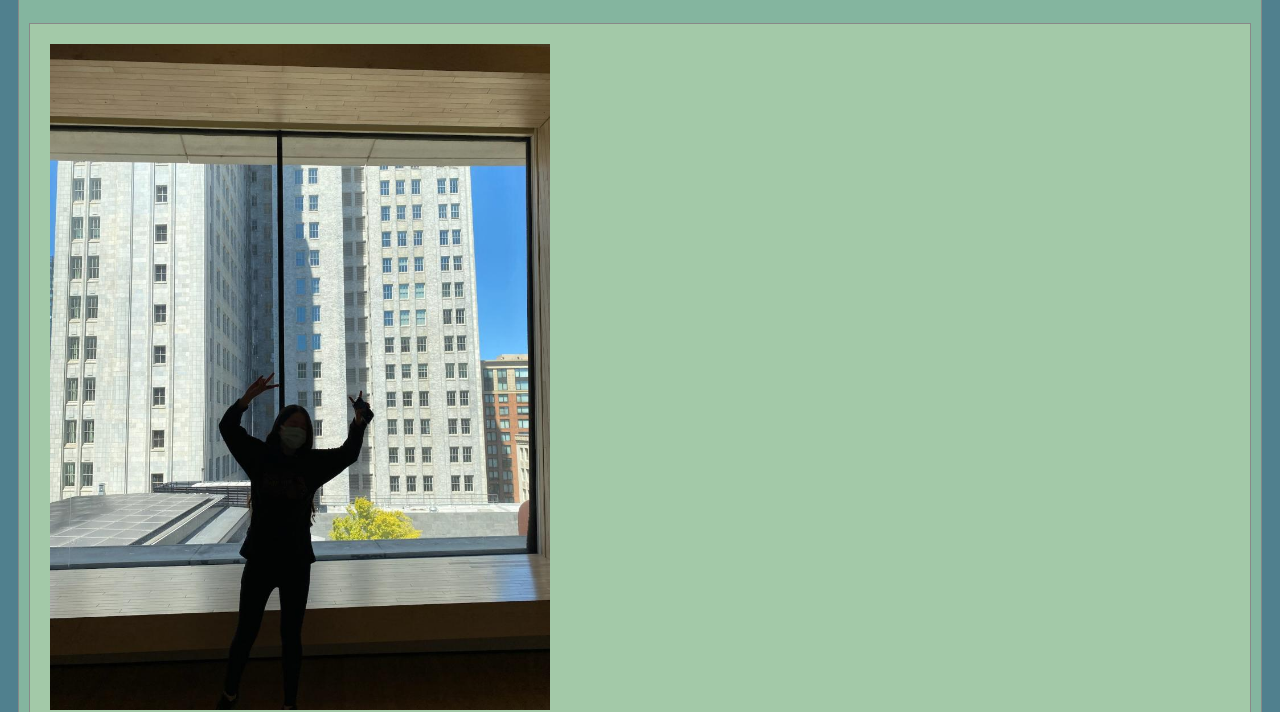
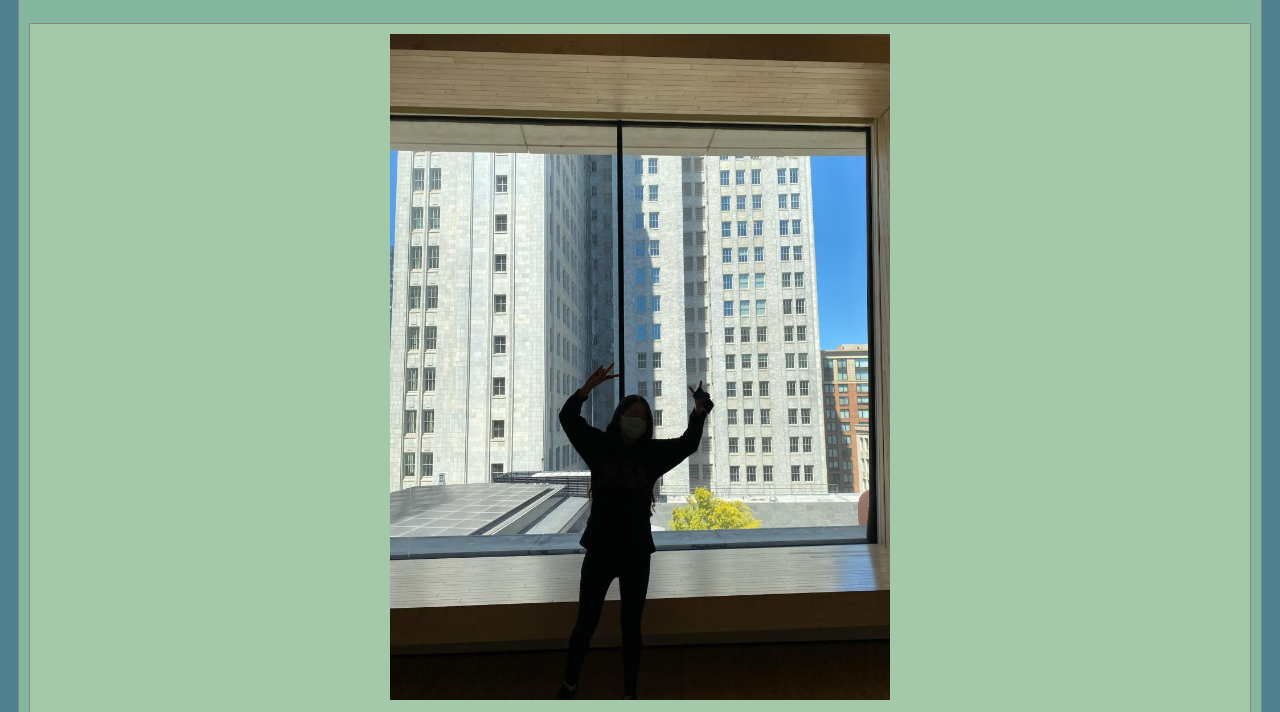
Before and after one commit to cwispybean/art101, a plain HTML site: page index.html in a window 1280 px wide. Shown: the part 88-800 px from the top of the page. Drawn offline with Linux system fonts and the light colour scheme.

Commit message:
Add files via upload

```diff
--- a/css/homepage.css
+++ b/css/homepage.css
@@ -2,6 +2,7 @@
 
 
 #my-portrait {
-  margin: 10px;
+  display: block;
+  margin: 0 auto;
   width: 500px;
 }
```
